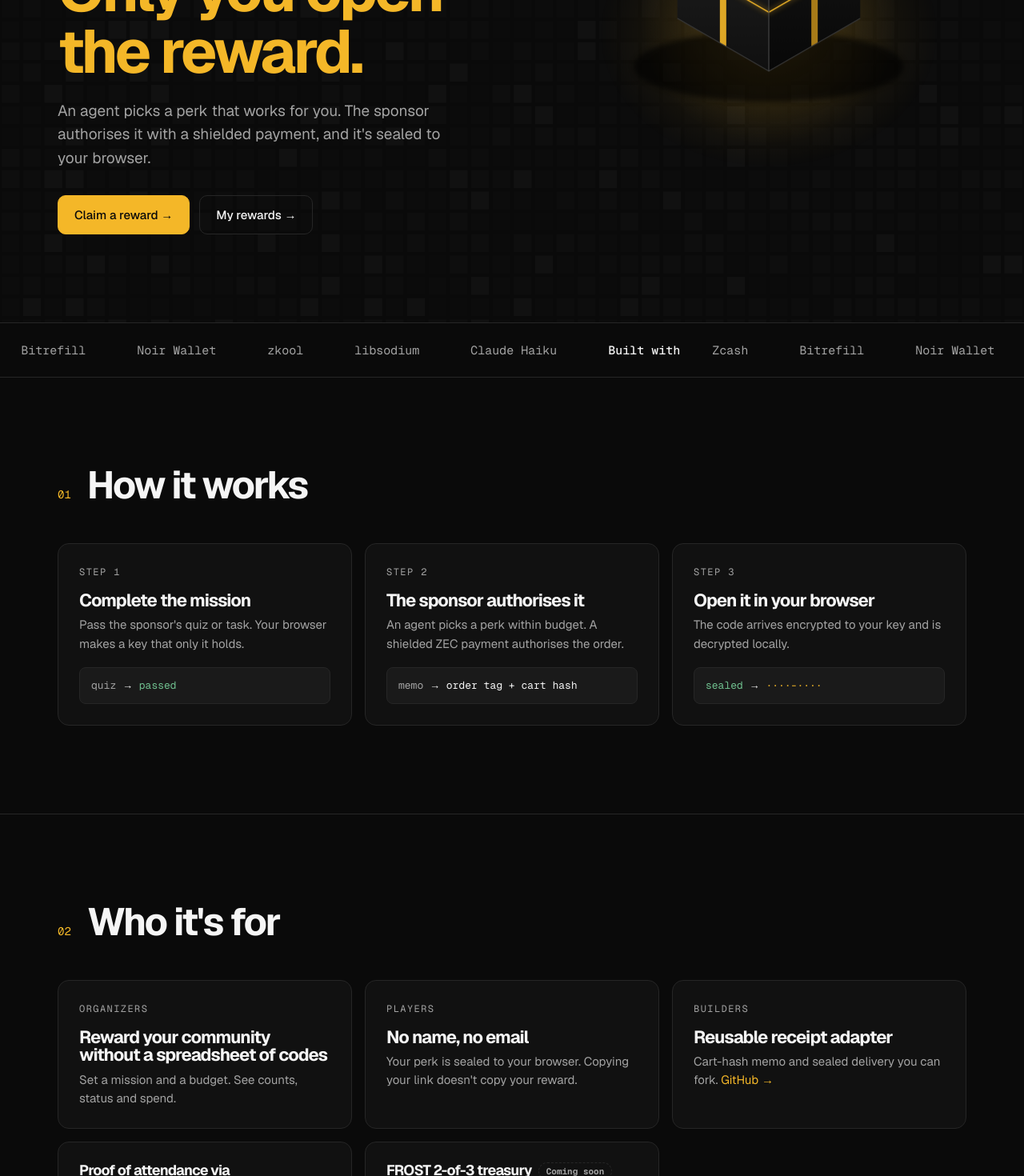
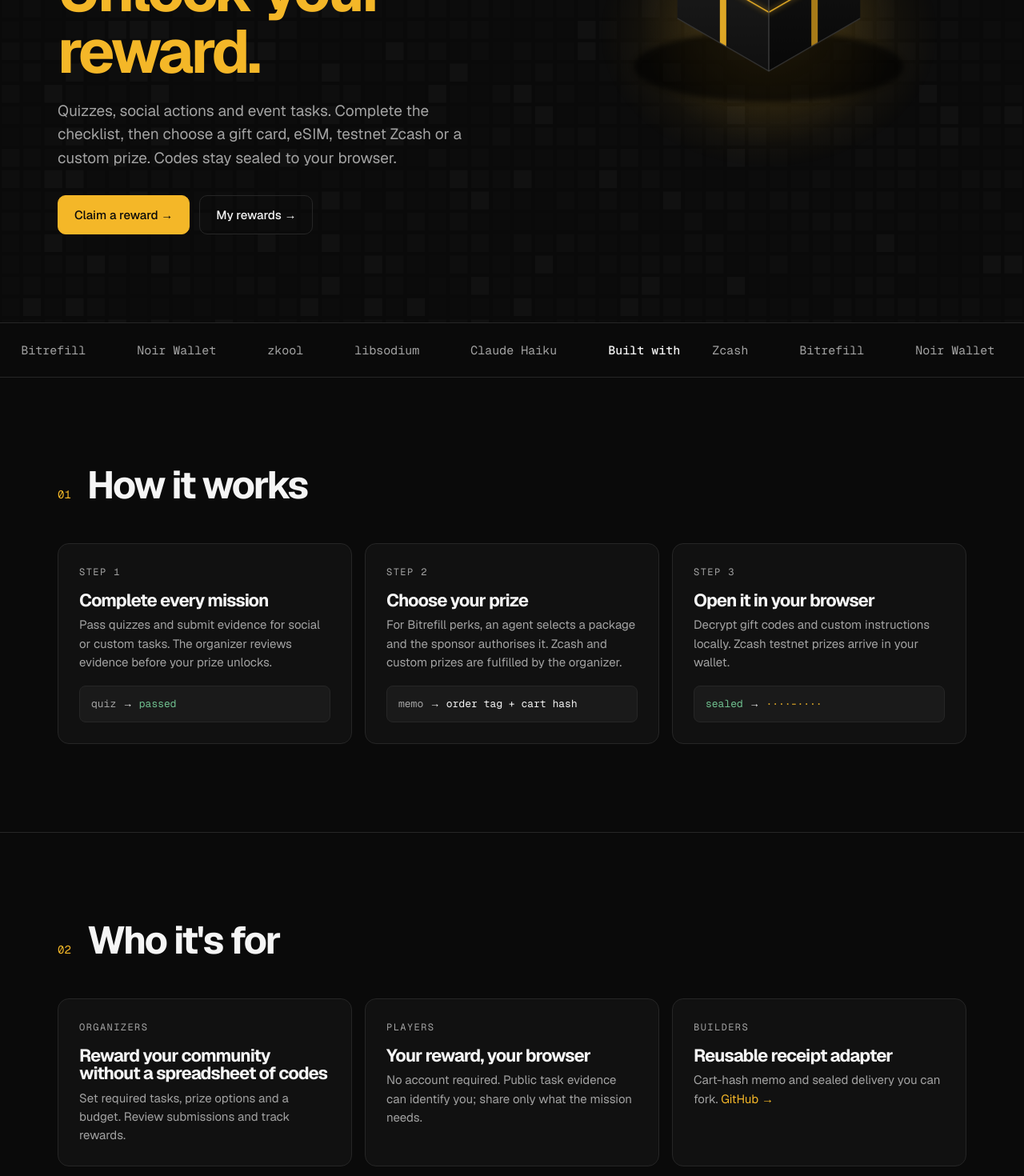
Before and after one commit to r0bops/zealed, a Next.js app: page / in a window 1280 px wide. Shown: the part 420-1890 px from the top of the page at 80% size. Built offline with nearby package versions, Linux system fonts and the light colour scheme.

Commit message:
Carry the reward theme through the sealed landing page

```diff
--- a/components/landing/sealed-landing.tsx
+++ b/components/landing/sealed-landing.tsx
@@ -41,8 +41,8 @@ export function SealedLanding() {
           <div className={`${styles.wrap} ${styles.heroInner}`}>
             <div>
               <div className={styles.eyebrow}><span className={styles.ok}>●</span> Shielded on Zcash testnet</div>
-              <h1>Finish the mission.<span>Only you open the reward.</span></h1>
-              <p className={styles.heroLead}>An agent picks a perk that works for you. The sponsor authorises it with a shielded payment, and it&apos;s sealed to your browser.</p>
+              <h1>Finish your missions.<span>Unlock your reward.</span></h1>
+              <p className={styles.heroLead}>Quizzes, social actions and event tasks. Complete the checklist, then choose a gift card, eSIM, testnet Zcash or a custom prize. Codes stay sealed to your browser.</p>
               <div className={styles.ctas}>
                 <Link className={`${styles.btn} ${styles.goldBtn}`} href="/claim">Claim a reward →</Link>
                 <Link className={styles.btn} href="/orders">My rewards →</Link>
@@ -70,20 +70,20 @@ export function SealedLanding() {
             <div className={styles.grid3}>
               <article className={styles.card}>
                 <div className={styles.eyebrow}>Step 1</div>
-                <h3>Complete the mission</h3>
-                <p>Pass the sponsor&apos;s quiz or task. Your browser makes a key that only it holds.</p>
+                <h3>Complete every mission</h3>
+                <p>Pass quizzes and submit evidence for social or custom tasks. The organizer reviews evidence before your prize unlocks.</p>
                 <div className={styles.art}><span className={styles.muted}>quiz</span> → <span className={styles.ok}>passed</span></div>
               </article>
               <article className={styles.card}>
                 <div className={styles.eyebrow}>Step 2</div>
-                <h3>The sponsor authorises it</h3>
-                <p>An agent picks a perk within budget. A shielded ZEC payment authorises the order.</p>
+                <h3>Choose your prize</h3>
+                <p>For Bitrefill perks, an agent selects a package and the sponsor authorises it. Zcash and custom prizes are fulfilled by the organizer.</p>
                 <div className={styles.art}><span className={styles.muted}>memo</span> → order tag + cart hash</div>
               </article>
               <article className={styles.card}>
                 <div className={styles.eyebrow}>Step 3</div>
                 <h3>Open it in your browser</h3>
-                <p>The code arrives encrypted to your key and is decrypted locally.</p>
+                <p>Decrypt gift codes and custom instructions locally. Zcash testnet prizes arrive in your wallet.</p>
                 <div className={styles.art}><span className={styles.ok}>sealed</span> → <span className={styles.gold}>····-····</span></div>
               </article>
             </div>
@@ -97,12 +97,12 @@ export function SealedLanding() {
               <article className={styles.card}>
                 <div className={styles.eyebrow}>Organizers</div>
                 <h3>Reward your community without a spreadsheet of codes</h3>
-                <p>Set a mission and a budget. See counts, status and spend.</p>
+                <p>Set required tasks, prize options and a budget. Review submissions and track rewards.</p>
               </article>
               <article className={styles.card}>
                 <div className={styles.eyebrow}>Players</div>
-                <h3>No name, no email</h3>
-                <p>Your perk is sealed to your browser. Copying your link doesn&apos;t copy your reward.</p>
+                <h3>Your reward, your browser</h3>
+                <p>No account required. Public task evidence can identify you; share only what the mission needs.</p>
               </article>
               <article className={styles.card}>
                 <div className={styles.eyebrow}>Builders</div>
@@ -150,7 +150,7 @@ export function SealedLanding() {
               <article className={styles.card}>
                 <div className={styles.eyebrow}>Organizer / sponsor</div>
                 <h3>Counts, status, amounts</h3>
-                <p>Aggregate claims and spend. Never your key or your code.</p>
+                <p>Task evidence, reward status and spend. Never your private key. Organizers know custom rewards they issue.</p>
                 <div className={styles.art}>claims: n · status · ZEC spent</div>
               </article>
               <article className={styles.card}>
@@ -255,7 +255,7 @@ export function SealedLanding() {
           </div>
           <div className={styles.legal}>
             <span>Zcash Free Society Hack · testnet only</span>
-            <span>No real funds. Testnet ZEC (TAZ).</span>
+            <span>Testnet Zcash · Bitrefill funded separately.</span>
           </div>
         </div>
       </footer>
```
